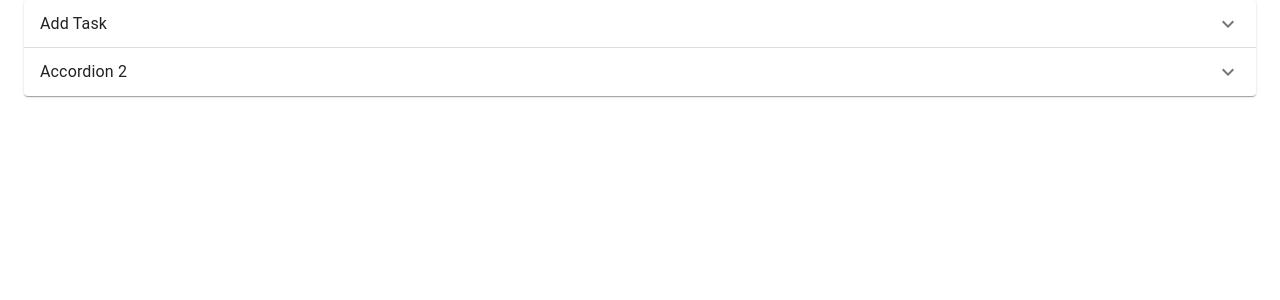
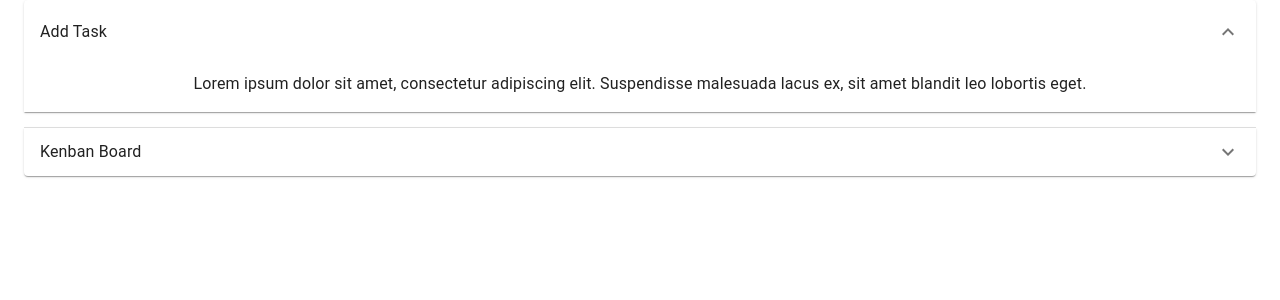
Before and after one commit to pkindalov/Simple-Kanban, a React (Create React App) app: page / in a window 1280 px wide. Shown: the top 300 px of the page. Built offline with nearby package versions, Linux system fonts and the light colour scheme.

Commit message:
Added Kenbab board component. And using it in accordion

```diff
--- a/src/components/accordion/BasicAccordion.js
+++ b/src/components/accordion/BasicAccordion.js
@@ -1,14 +1,15 @@
-import * as React from 'react';
-import Accordion from '@mui/material/Accordion';
-import AccordionSummary from '@mui/material/AccordionSummary';
-import AccordionDetails from '@mui/material/AccordionDetails';
-import Typography from '@mui/material/Typography';
-import ExpandMoreIcon from '@mui/icons-material/ExpandMore';
+import * as React from "react";
+import Accordion from "@mui/material/Accordion";
+import AccordionSummary from "@mui/material/AccordionSummary";
+import AccordionDetails from "@mui/material/AccordionDetails";
+import Typography from "@mui/material/Typography";
+import ExpandMoreIcon from "@mui/icons-material/ExpandMore";
+import Board from "../board/Board";
 
 export default function BasicAccordion() {
   return (
     <div>
-      <Accordion>
+      <Accordion defaultExpanded={true}>
         <AccordionSummary
           expandIcon={<ExpandMoreIcon />}
           aria-controls="panel1a-content"
@@ -29,13 +30,10 @@ export default function BasicAccordion() {
           aria-controls="panel2a-content"
           id="panel2a-header"
         >
-          <Typography>Accordion 2</Typography>
+          <Typography>Kenban Board</Typography>
         </AccordionSummary>
         <AccordionDetails>
-          <Typography>
-            Lorem ipsum dolor sit amet, consectetur adipiscing elit. Suspendisse
-            malesuada lacus ex, sit amet blandit leo lobortis eget.
-          </Typography>
+          <Board />
         </AccordionDetails>
       </Accordion>
       {/* <Accordion disabled>
--- /dev/null
+++ b/src/components/board/Board.js
@@ -0,0 +1,23 @@
+import React from "react";
+import { Grid } from "@mui/material";
+
+const Board = () => {
+  return (
+    <Grid container spacing={2}>
+      <Grid item xs={12} sm={4} style={{ backgroundColor: "#ff8080" }}>
+        {/* Content of the first column */}
+        <h4>Pending</h4>
+      </Grid>
+      <Grid item xs={12} sm={4} style={{ backgroundColor: "#80ff80" }}>
+        {/* Content of the second column */}
+        <h4>Executing</h4>
+      </Grid>
+      <Grid item xs={12} sm={4} style={{ backgroundColor: "#8080ff" }}>
+        {/* Content of the third column */}
+        <h4>Finished</h4>
+      </Grid>
+    </Grid>
+  );
+};
+
+export default Board;
```
